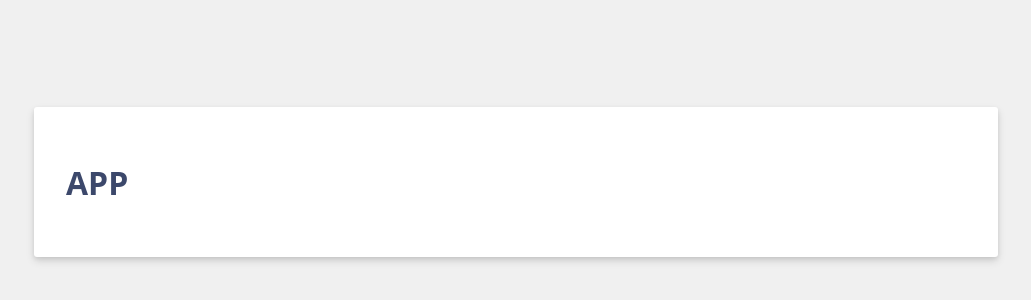
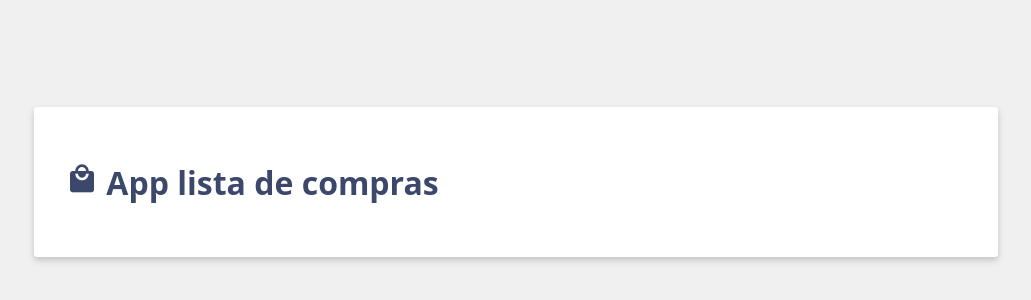
Before and after one commit to GaonaRiveraDiegoGael/VueJs-ShoppingCart, a Vue app: page / in a window 1280 px wide. Shown: the part 218-518 px from the top of the page, without its empty margins (124-1155 px from the left). Built offline with nearby package versions, Linux system fonts and the light colour scheme.

Commit message:
⭐FEAT: App.vue Add a header in the UI

```diff
--- a/src/App.vue
+++ b/src/App.vue
@@ -1,10 +1,19 @@
 <script setup>
-
+// Importando funcion
+// para crear referencias reactivas
+import { ref } from 'vue'
+// Creando una referencia reactiva
+// de tipo string
+const header = ref('App lista de compras');
+const shoppingIcon = ref('material-icons shopping-cart-icon');
 </script>
 
 <template>
-<h1>APP</h1>
+  <h1> <i :class="shoppingIcon">local_mall</i> {{ header }}</h1>
 </template>
 
 <style scoped>
+.shopping-cart-icon {
+  font-size: 2rem;
+}
 </style>
```
Also changed, not shown: 1 other file (tests, documents, lock files or other folders).
